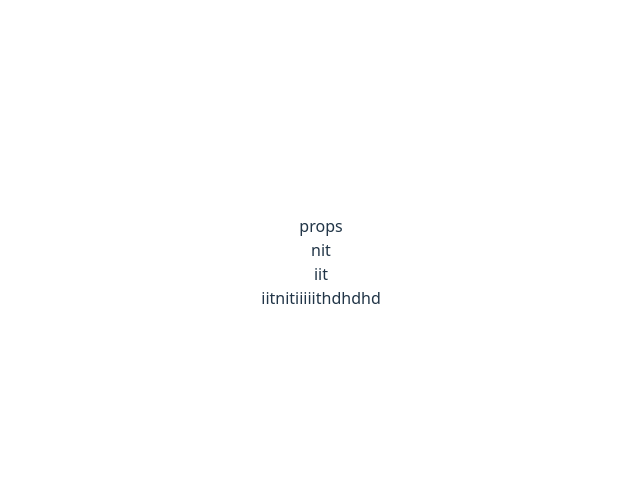
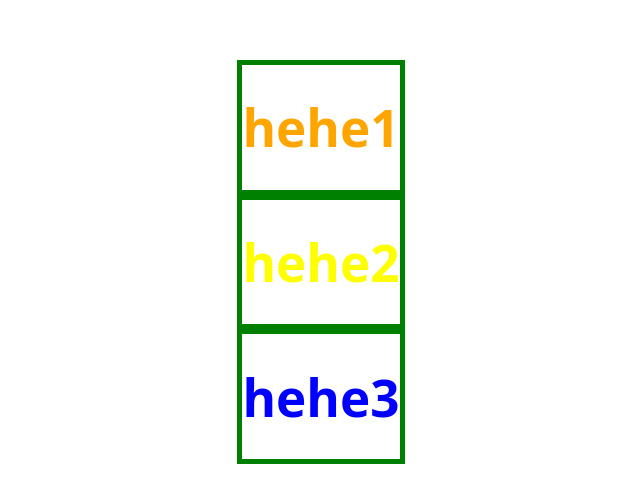
Before and after one commit to rahul-lade/stepbystep_react, a React (Vite) app in the folder my-react-app/: page / in a window 1280 px wide. Shown: the part 138-640 px from the top of the page, without its empty margins (319-959 px from the left). Built offline with nearby package versions, Linux system fonts and the light colour scheme.

Commit message:
children prop and wrapper component

```diff
--- a/my-react-app/src/App.jsx
+++ b/my-react-app/src/App.jsx
@@ -2,6 +2,7 @@
 import './App.css'
 import College from './College';
 import User from './User';
+import Wrapper from './Wrapper';
 
 
 function App() {
@@ -31,9 +32,16 @@ console.log(collegearray);
   return (
 
     <div>
-      props
-      <College name={collegearray}/>
-    </div>
+      <Wrapper color="orange">
+        <h1>hehe1</h1>
+      </Wrapper>
+      <Wrapper color="yellow">
+        <h1>hehe2</h1>
+      </Wrapper>
+      <Wrapper>
+        <h1>hehe3</h1>
+      </Wrapper>
+      </div>
 
   )
 }
--- a/my-react-app/src/College.tsx
+++ b/my-react-app/src/College.tsx
@@ -1,4 +1,5 @@
 import React from 'react'
+import Wrapper from './Wrapper';
 
 const College = ({name}) => {
   console.log(name)
@@ -7,6 +8,9 @@ const College = ({name}) => {
       <div>{name[1]}</div>
       <div>{name[0]}</div>
       <div>{name} </div>
+      <Wrapper>
+        <h1></h1>
+      </Wrapper>
     </div>
   )
 }
--- /dev/null
+++ b/my-react-app/src/Wrapper.tsx
@@ -0,0 +1,11 @@
+import React from 'react'
+
+const Wrapper = ({children,color="blue"}) => {
+  return (
+    <div style={{color:color,border:"5px solid green"  }}>
+          {children}
+    </div>
+  )
+}
+
+export default Wrapper
```
